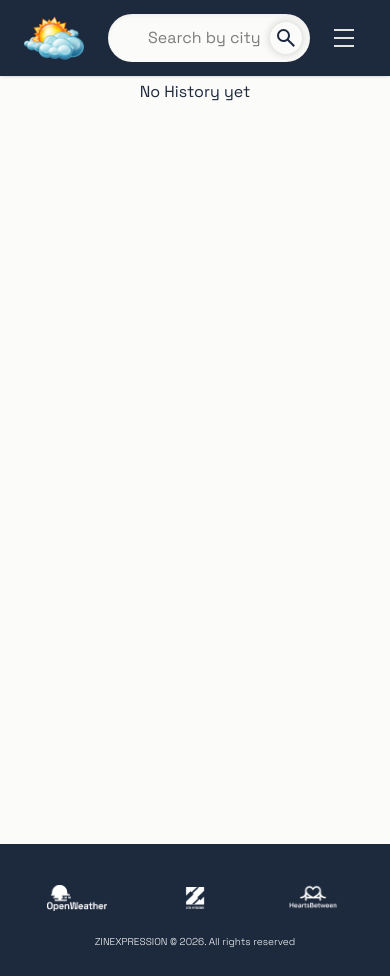
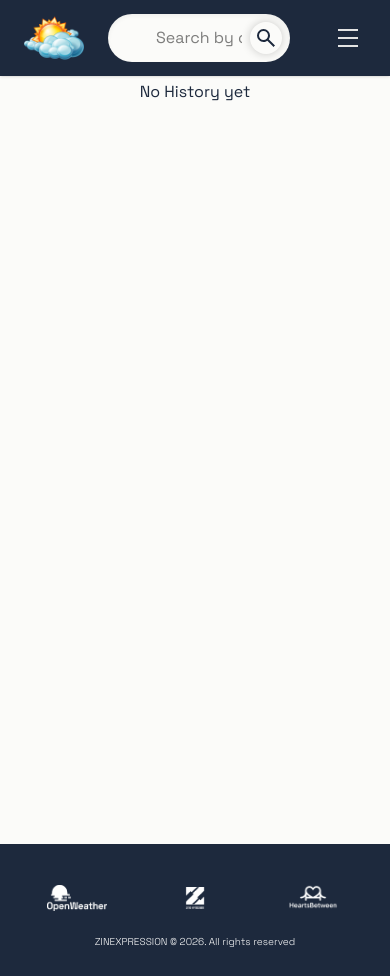
Before and after one commit to ZINECHIBUIKEM/WEATHER-APP, a React (Vite) app: page /recents-page in a window 390 px wide. Built offline with nearby package versions, Linux system fonts and the light colour scheme.

Commit message:
Trying to test header responsivity component

```diff
--- a/src/components/Hamburgermenu.jsx
+++ b/src/components/Hamburgermenu.jsx
@@ -1,6 +1,6 @@
 export function HamburgerMenu({ openMenu, open, darkmode }) {
   return (
-    <div onClick={openMenu} className="group relative flex flex-col shrink-0 md:hidden mr-7 justify-between items-center h-4.5 transition-all duration-300 ease-in-out origin-center">
+    <div onClick={openMenu} className="group relative flex flex-col shrink-0 md:hidden mx-6 justify-between items-center h-4.5 transition-all duration-300 ease-in-out origin-center">
       <img src="/line.png" className={`w-5 transition-all duration-300 ease-in-out origin-center ${open ? "rotate-45 translate-y-2" : ""}`} />
       <img src="/line.png" className={`w-5 transition-all duration-300 ease-in-out origin-center ${open ? "opacity-0" : ""}`} />
       <img src="/line.png" className={`w-5 transition-all duration-300 ease-in-out origin-center ${open ? "-rotate-45 -translate-y-2" : ""}`} />
--- a/src/components/Rightbar.jsx
+++ b/src/components/Rightbar.jsx
@@ -21,7 +21,7 @@ export function Rightbar({ toggleMode, darkmode }) {
       <div className="fixed bg-black/20 w-screen h-screen backdrop-blur-[0.5px] transition-opacity duration-300 md:hidden" />
 
       {/* DROP DOWN MENU */}
-      <nav className="fixed flex top-18 right-0 bg-slate-800/80 md:hidden flex-col px-0 items-center backdrop-blur-[2px] gap-12 min-h-screen w-[45vw] pt-8 z-20">
+      <nav className="fixed flex top-18 right-0 bg-slate-800/80 md:hidden flex-col px-0 items-center backdrop-blur-[2px] gap-12 min-h-screen w-[60vw] pt-8 z-20">
         <NavLink to="/" className={navStyle}>
           Home
         </NavLink>
--- a/src/components/Searchbar.jsx
+++ b/src/components/Searchbar.jsx
@@ -59,7 +59,7 @@ export function Searchbar({ onSearch, darkmode }) {
   if (darkmode) {
     return (
       <div className="flex relative items-center w-full">
-        <input className="px-15 text-olive-50 py-3 w-full bg-[#1D293D] border border-olive-50 rounded-[50px]
+        <input className="px-12 text-olive-50 py-3 w-full bg-[#1D293D] border border-olive-50 rounded-[50px]
         outline-none"
           placeholder="Search by city..."
           onChange={saveInputText}
@@ -77,9 +77,9 @@ export function Searchbar({ onSearch, darkmode }) {
   } else {
     return (
       <div className="flex relative items-center w-full">
-        <input className="px-10 py-3 w-full bg-olive-50 rounded-[50px]
-       shadow-inner outline-none"
-          placeholder="Search by city"
+        <input className="px-12 py-3 w-full bg-olive-50 rounded-[50px]
+       shadow-inner outline-none placeholder"
+          placeholder="Search by city..."
           onChange={saveInputText}
           onKeyDown=
           {enterEventListener}
```
